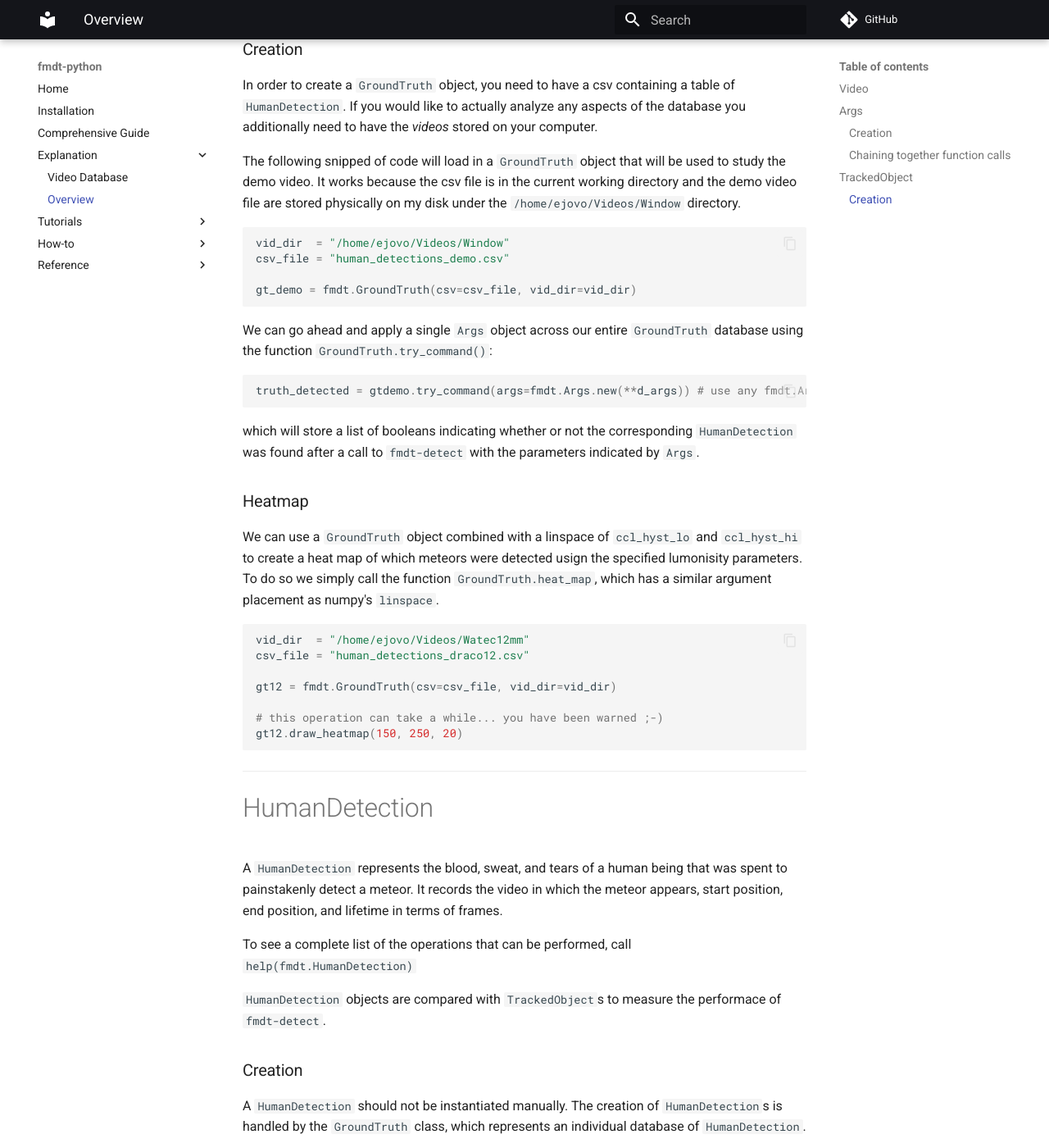
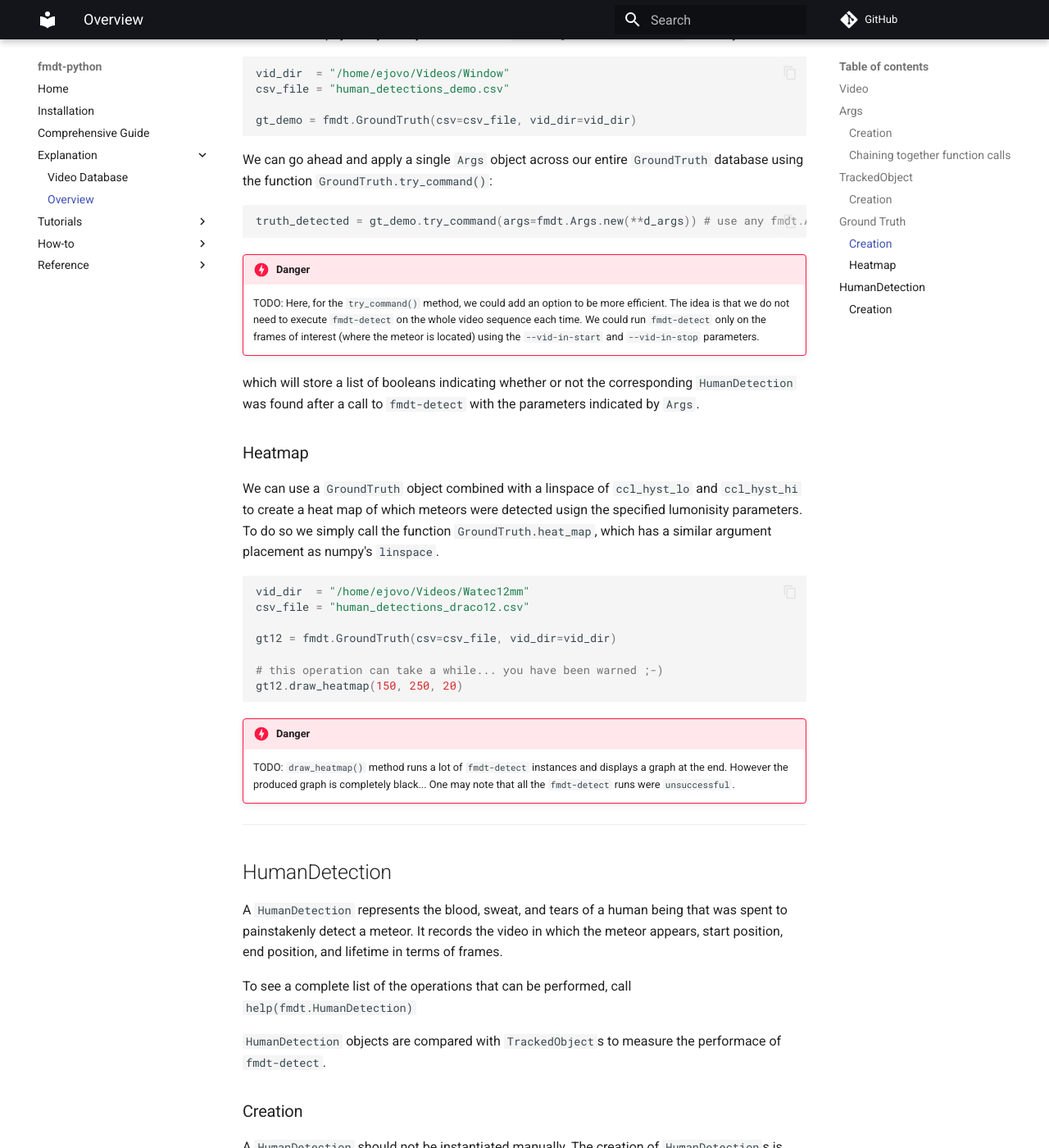
Before and after one commit to ejovo13/fmdt_python_clean, an MkDocs documentation site: the page built from docs/explanation/index.md, in a window 1280 px wide and 1400 px high, scrolled down 2943 px. Shown: the whole window at 82% size. Built offline with MkDocs 1.6.1 and Material for MkDocs 9.7.7, drawn with Linux system fonts in a browser that asks for light colours; comment, search, counter and statistics services are not loaded; some of the changed text lies outside the part shown.

Commit message:
Doc: Fix typos and add TODOs.

````diff
--- a/docs/explanation/index.md
+++ b/docs/explanation/index.md
@@ -22,30 +22,19 @@ specific combination of arguments used to run `fmdt`'s suite of executables.
 ### Creation
 
 We create a new `Args` object by providing a dictionary of the arguments that we
-want to use for `fmdt-detect`.
-
-```Python
-d_args_dict = {
-    "ccl_hyst_lo": 55,
-    "ccl_hyst_hi": 80,
-    "trk_all": True
-}
-
-args = fmdt.Args(detect_args=d_args_dict)
-```
-
-We can use the `Args` class to call `fmdt.detect`:
+want to use for `fmdt-detect`:
 
 ```Python
 d_args = {
     "vid_in_path": "demo.mp4",
     "trk_path": "trk.txt",
     "ccl_hyst_lo": 55,
-    "ccl_hyst_hi": 80
+    "ccl_hyst_hi": 80,
+    "trk_all": True
 }
 
 args = fmdt.Args(detect_args=fmdt.DetectArgs(**d_args))
-args = args.detect()
+res = args.detect()
 ```
 
 It's important to know that we can also get an `Args` instance as the return
@@ -80,7 +69,7 @@ res = args.detect().log_parser().visu()
 
 A `TrackedOjbect` encodes the results of a call to `fmdt-detect`. A list of
 `TrackedObject` is our representation of the table of tracks outputted by
-`fmdt-detect` (corresponding to the `trk_path` parameter)
+`fmdt-detect` (corresponding to the `trk_path` parameter).
 
 ### Creation
 
@@ -130,7 +119,7 @@ which could return a list of `TrackedObject`:
 
 ---
 
-# GroundTruth
+## Ground Truth
 
 A `GroundTruth` represents a database of `HumanDetection` instances. For
 example, we can study the databases of the Draconids-6mm (draco6) and
@@ -162,8 +151,16 @@ We can go ahead and apply a single `Args` object across our entire `GroundTruth`
 database using the function `GroundTruth.try_command()`:
 
 ```Python
-truth_detected = gtdemo.try_command(args=fmdt.Args.new(**d_args)) # use any fmdt.Args from before
+truth_detected = gt_demo.try_command(args=fmdt.Args.new(**d_args)) # use any fmdt.Args from before
 ```
+
+!!! danger
+
+    TODO: Here, for the `try_command()` method, we could add an option to be
+    more efficient. The idea is that we do not need to execute `fmdt-detect` on
+    the whole video sequence each time. We could run `fmdt-detect` only on the
+    frames of interest (where the meteor is located) using the `--vid-in-start`
+    and `--vid-in-stop` parameters.
 
 which will store a list of booleans indicating whether or not the corresponding
 `HumanDetection` was found after a call to `fmdt-detect` with the parameters
@@ -187,9 +184,15 @@ gt12 = fmdt.GroundTruth(csv=csv_file, vid_dir=vid_dir)
 gt12.draw_heatmap(150, 250, 20)
 ```
 
+!!! danger
+
+    TODO: `draw_heatmap()` method runs a lot of `fmdt-detect` instances and
+    displays a graph at the end. However the produced graph is completely
+    black... One may note that all the `fmdt-detect` runs were `unsuccessful`.
+
 ---
 
-# HumanDetection
+## HumanDetection
 
 A `HumanDetection` represents the blood, sweat, and tears of a human being that
 was spent to painstakenly detect a meteor. It records the video in which the
@@ -225,3 +228,10 @@ hum_detected = fmdt.truth.is_meteor_detected(hum, objects)
 
 which returns `True` if the `HumanDetection` `hum` matches up with any of the
 `TrackedObject`s in `objects`.
+
+
+!!! danger
+
+    TODO: considering the same example as the previous one but with
+    `hum = gt_demo.meteors[0]` (`0` instead of `2`). The `hum_detected` value is
+    `False` while it should be `True`...
````
Also changed, not shown: other parts of docs/explanation/index.md (+2 -2 lines), docs/installation.md (+4 -2 lines), docs/iz_one_and_only.md (+36 -23 lines), docs/tutorials/1_detecting_meteors.md (+10 -3 lines), docs/tutorials/2_Load_Tracked_Objects.md (+1 -0 lines), docs/tutorials/3_Playing_with_args.md (+2 -2 lines).
